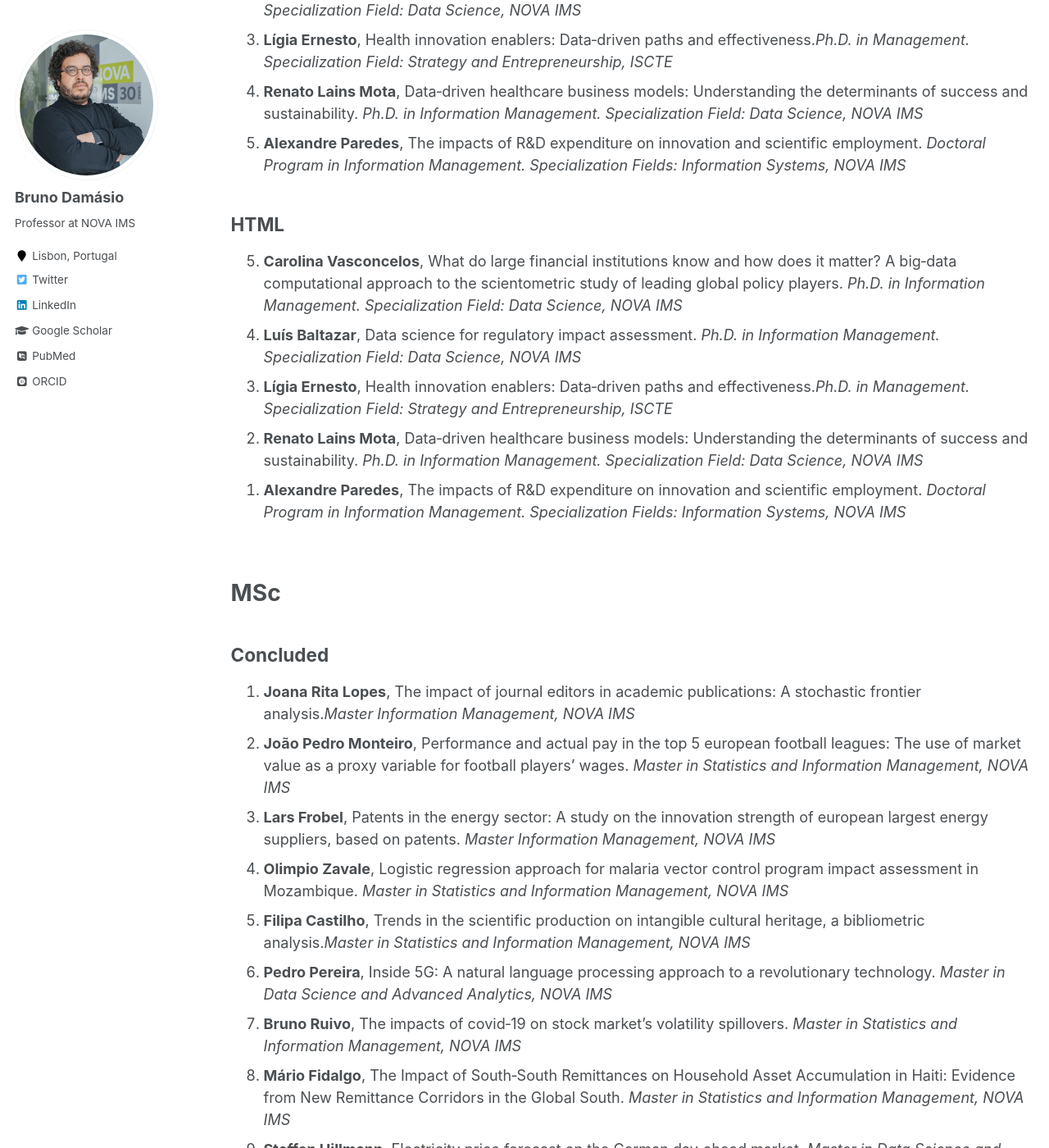
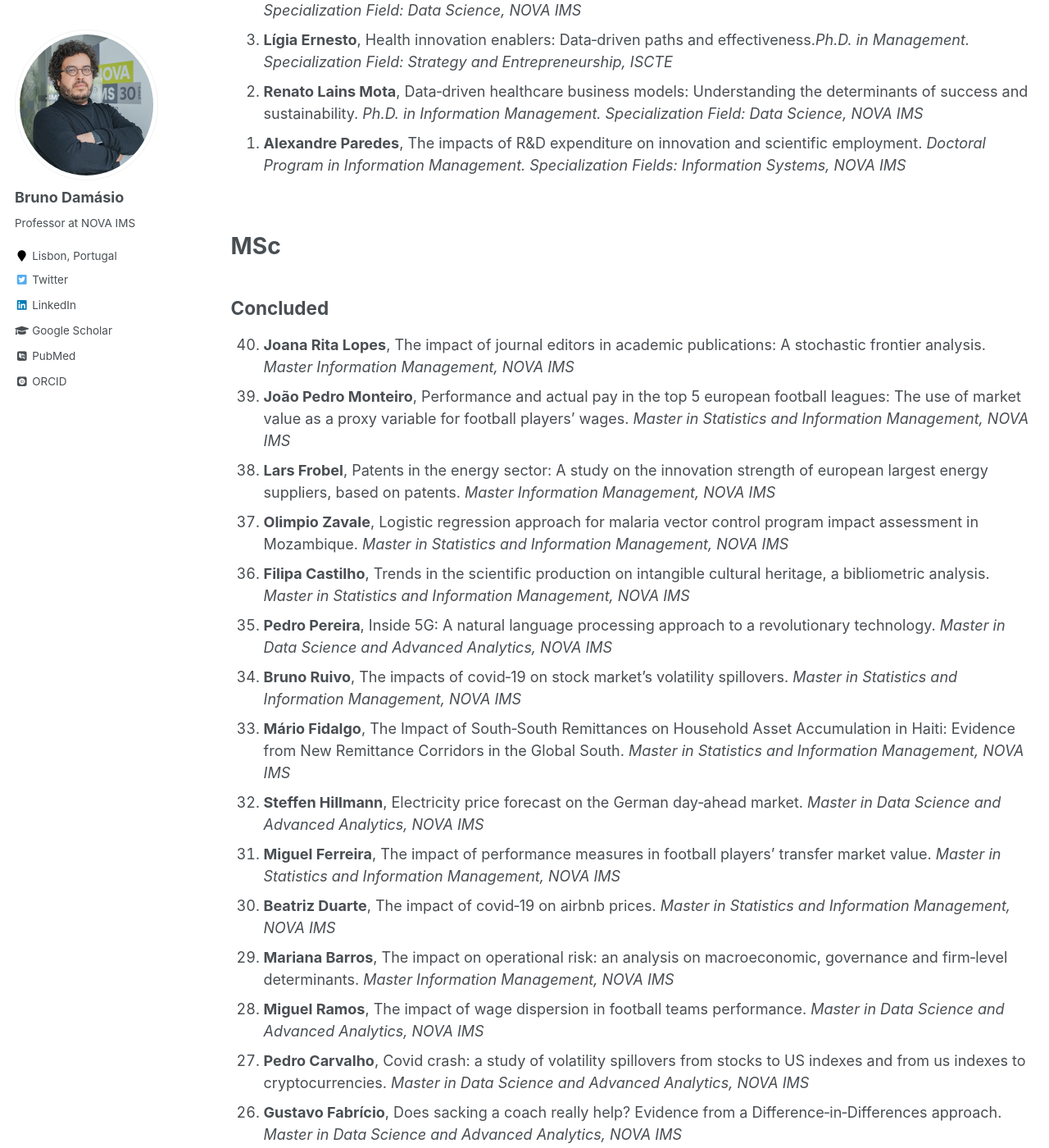
Before and after one commit to damasiob/damasiob.github.io, a Jekyll site: the page built from _pages/orietation.md, in a window 1280 px wide and 1400 px high, scrolled down 456 px. Shown: the whole window at 82% size. Built offline with Jekyll 4.4.1, drawn with Linux system fonts in a browser that asks for light colours; some web fonts are replaced; part of the change alters nothing that is shown; some of the changed text lies outside the part shown.

Commit message:
Update orietation.md

```diff
--- a/_pages/orietation.md
+++ b/_pages/orietation.md
@@ -17,16 +17,6 @@ PhD
 Ongoing
 ----
 
-  1. **Carolina Vasconcelos**, What do large financial institutions know and how does it matter? A
-big‑data computational approach to the scientometric study of leading global policy players. *Ph.D. in Information Management. Specialization Field: Data Science, NOVA IMS*
-  2. **Luís Baltazar**, Data science for regulatory impact assessment. *Ph.D. in Information Management. Specialization Field: Data Science, NOVA IMS*
-  3. **Lígia Ernesto**, Health innovation enablers: Data‑driven paths and effectiveness.*Ph.D. in Management. Specialization Field: Strategy and Entrepreneurship, ISCTE*
-  4. **Renato Lains Mota**, Data‑driven healthcare business models: Understanding the determinants
-of success and sustainability. *Ph.D. in Information Management. Specialization Field: Data Science, NOVA IMS*
-  5. **Alexandre Paredes**, The impacts of R&D expenditure on innovation and scientific employment. *Doctoral Program in Information Management. Specialization Fields: Information Systems, NOVA IMS*
-
-HTML
-----
 <ol reversed>
   <li><b>Carolina Vasconcelos</b>, What do large financial institutions know and how does it matter? A
 big‑data computational approach to the scientometric study of leading global policy players. <i>Ph.D. in Information Management. Specialization Field: Data Science, NOVA IMS</i></li>
@@ -45,47 +35,84 @@ MSc
 Concluded
 ---
 
-  1. **Joana Rita Lopes**, The impact of journal editors in academic publications: A stochastic frontier analysis.*Master Information Management, NOVA IMS*
-  2. **João Pedro Monteiro**, Performance and actual pay in the top 5 european football leagues: The use of market value as a proxy variable for football players’ wages. *Master in Statistics and Information Management, NOVA IMS*
-  3. **Lars Frobel**, Patents in the energy sector: A study on the innovation strength of european
-largest energy suppliers, based on patents. *Master Information Management, NOVA IMS*
- 4. **Olimpio Zavale**, Logistic regression approach for malaria vector control program impact assessment in Mozambique. *Master in Statistics and Information Management, NOVA IMS*
- 5. **Filipa Castilho**, Trends in the scientific production on intangible cultural heritage, a bibliometric analysis.*Master in Statistics and Information Management, NOVA IMS*
- 6. **Pedro Pereira**, Inside 5G: A natural language processing approach to a revolutionary technology. *Master in Data Science and Advanced Analytics, NOVA IMS*
- 7. **Bruno Ruivo**, The impacts of covid‑19 on stock market’s volatility spillovers. *Master in Statistics and Information Management, NOVA IMS*
- 8. **Mário Fidalgo**, The Impact of South‑South Remittances on Household Asset Accumulation in Haiti: Evidence from New Remittance Corridors in the Global South. *Master in Statistics and Information Management, NOVA IMS*
- 9. **Steffen Hillmann**, Electricity price forecast on the German day‑ahead market. *Master in Data Science and Advanced Analytics, NOVA IMS*
- 10. **Miguel Ferreira**, The impact of performance measures in football players’ transfer market value. *Master in Statistics and Information Management, NOVA IMS*
- 11. **Beatriz Duarte**, The impact of covid‑19 on airbnb prices. *Master in Statistics and Information Management, NOVA IMS*
- 12. **Mariana Barros**, The impact on operational risk: an analysis on macroeconomic, governance and firm‑level determinants. *Master Information Management, NOVA IMS*
- 13. **Miguel Ramos**, The impact of wage dispersion in football teams performance. *Master in Data Science and Advanced Analytics, NOVA IMS*
- 14. **Pedro Carvalho**, Covid crash: a study of volatility spillovers from stocks to US indexes and from us indexes to cryptocurrencies. *Master in Data Science and Advanced Analytics, NOVA IMS*
- 15. **Gustavo Fabrício**, Does sacking a coach really help? Evidence from a Difference‑in‑Differences approach. *Master in Data Science and Advanced Analytics, NOVA IMS*
- 16. **Gabriel Ravi**, Break on through (to the other side) of political connections: An exploratory empirical analysis of portuguese companies. *Master in Data Science and Advanced Analytics, NOVA IMS*
- 17. **Maria Machado**, The editor conundrum: Using editormetrics to map and measure the networks of brokerage of telecommunications journals. *Master in Statistics and Information Management, NOVA IMS*
- 18. **Bruna Ribeiro**, A taxonomy of the non‑financial firms based on framework regulation costs: Evidence from Portugal. * *Master in Statistics and Information Management, NOVA IMS*
- 19. **Catarina Cardoso**, The scientometric evolution of the ”Network Society”: Mapping and tracing the influence of a concept. *Master in Statistics and Information Management, NOVA IMS*
- 20. **Pedro Mota**, Assessing covid‑19 impact on user opinion towards videogames: Sentiment analysis and structural break detection on steam data. *Master Information Management, NOVA IMS*
- 21. **Catarina Ferreira**, The impact of political cycles’ changes on local public procurement: evidence from Portuguese municipalities. *Master in Statistics and Information Management, NOVA IMS*
- 22. **Teresa Trindade**, Bunching below thresholds: Evidence from Portugal. *Master in Data Science and Advanced Analytics, NOVA IMS*
- 23. **Alsenvitor Nascimento**, Application of machine learning to predict quality of portuguese wine based on sensory preferences. *Master Information Management, NOVA IMS*
- 24. **Joana Sousa**, An exploratory study on the economic impacts of wildfires in Portugal. *Master in Statistics and Information Management, NOVA IMS*
- 25. **Carolina Vasconcelos**, Generalized multivariate Markov chains: Estimation, inference and implementation in R. *Master in Applied Econometrics and Forecasting, ISEG*
- 26. **Bruno Rodrigues**, Effects of terrorism on tourism demand: Local projections approach. *Master in Statistics and Information Management, NOVA IMS*
- 27. **Sara Maciel**, Aplicação da teoria das cadeias de Markov ao estudo bibliométrico: O caso da produção científica dos bancos centrais. *Master in Statistics and Information Management, NOVA IMS*
- 28. **Helena Vilela**, Crisis and toxic consumption in oecd countries: Local projections and the health‑banking interdependencies. *Master in Statistics and Information Management, NOVA IMS*
- 29. **Filipe Silva**, Does performance exclusively determine the value from shirt sponsorship in football? *Master in Statistics and Information Management, NOVA IMS*
- 30. **Helena Alves**, GDPR In Portugal: Analysis on citizens’ perception about privacy. *Master Information Management, NOVA IMS*
- 31. **Berk Munger**, General additive model implementation for Germany real estate market. *Master in Data Science and Advanced Analytics, NOVA IMS*
- 32. **Carlota Oliveira**, The resilience of higher education enrollment to banking crises. *Master Mathematical Finance, ISEG*
- 33. **Inês Rodrigues**, Financial crises meet society: Economic turmoil and societal stress through a local projection approach. *Master Mathematical Finance, ISEG*
- 34. **António Curado**, Scaling behavior of public procurement activity. *Master in Data Science and Advanced Analytics, NOVA IMS*
- 35. **João Paulo Raposo**, Use of pembrolizumab and nivolumab in non‑small cell lung cancer: A cost‑effectiveness study. *Master Information Management, NOVA IMS*
- 36. **Rodrigo Ataíde**, Gestão de informação num contexto de transformação do negócio. *Master Information Management, NOVA IMS*
- 37. **Carlotta Lehmann**, Driving the transition to a circular economy: Evidence from the European Union. *Master Information Management, NOVA IMS*
- 38. **Filipa Almeida**, Loan modifications and risk of default: A Markov chains approach. *Master in Statistics and Information Management, NOVA IMS*
- 39. **Pauline Rosado**, O crescimento económico e as emissões de CO2. *Master in Quantitative Methods for Decision‑making in Economics and Business, ISEG*
- 40. **Diogo Martins**, Do labour market reforms pay off? Unemployment and capital accumulation in Portugal. *Master in Monetary and Financial Economics, ISEG*
+<ol reversed>
+  <li><b>Joana Rita Lopes</b>, The impact of journal editors in academic publications: A stochastic frontier analysis. <i>Master Information Management, NOVA IMS</i></li>
+  <li><b>João Pedro Monteiro</b>, Performance and actual pay in the top 5 european football leagues: The use of market value as a proxy variable for football players’ wages. <i>Master in Statistics and Information Management, NOVA IMS</i></li>
+<li><b>Lars Frobel</b>, Patents in the energy sector: A study on the innovation strength of european
+largest energy suppliers, based on patents. <i>Master Information Management, NOVA IMS</i></li>
+
+<li><b>Olimpio Zavale</b>, Logistic regression approach for malaria vector control program impact assessment in Mozambique. <i>Master in Statistics and Information Management, NOVA IMS</i></li>
+
+<li><b>Filipa Castilho</b>, Trends in the scientific production on intangible cultural heritage, a bibliometric analysis. <i>Master in Statistics and Information Management, NOVA IMS</i></li>
+
+<li><b>Pedro Pereira</b>, Inside 5G: A natural language processing approach to a revolutionary technology. <i>Master in Data Science and Advanced Analytics, NOVA IMS</i></li>
+
+<li><b>Bruno Ruivo</b>, The impacts of covid‑19 on stock market’s volatility spillovers. <i>Master in Statistics and Information Management, NOVA IMS</i></li>
+
+<li><b>Mário Fidalgo</b>, The Impact of South‑South Remittances on Household Asset Accumulation in Haiti: Evidence from New Remittance Corridors in the Global South. <i>Master in Statistics and Information Management, NOVA IMS</i></li>
+
+<li><b>Steffen Hillmann</b>, Electricity price forecast on the German day‑ahead market. <i>Master in Data Science and Advanced Analytics, NOVA IMS</i></li>
+
+<li><b>Miguel Ferreira</b>, The impact of performance measures in football players’ transfer market value. <i>Master in Statistics and Information Management, NOVA IMS</i></li>
+
+<li><b>Beatriz Duarte</b>, The impact of covid‑19 on airbnb prices. <i>Master in Statistics and Information Management, NOVA IMS</i></li>
+<li><b>Mariana Barros</b>, The impact on operational risk: an analysis on macroeconomic, governance and firm‑level determinants. <i>Master Information Management, NOVA IMS</i></li>
+
+<li><b>Miguel Ramos</b>, The impact of wage dispersion in football teams performance. <i>Master in Data Science and Advanced Analytics, NOVA IMS</i></li>
+<li><b>Pedro Carvalho</b>, Covid crash: a study of volatility spillovers from stocks to US indexes and from us indexes to cryptocurrencies. <i>Master in Data Science and Advanced Analytics, NOVA IMS</i></li>
+
+<li><b>Gustavo Fabrício</b>, Does sacking a coach really help? Evidence from a Difference‑in‑Differences approach. <i>Master in Data Science and Advanced Analytics, NOVA IMS</i></li>
+
+<li><b>Gabriel Ravi</b>, Break on through (to the other side) of political connections: An exploratory empirical analysis of portuguese companies. <i>Master in Data Science and Advanced Analytics, NOVA IMS</i></li>
+
+<li><b>Maria Machado</b>, The editor conundrum: Using editormetrics to map and measure the networks of brokerage of telecommunications journals. <i>Master in Statistics and Information Management, NOVA IMS</i></li>
+<li><b>Bruna Ribeiro</b>, A taxonomy of the non‑financial firms based on framework regulation costs: Evidence from Portugal. <i>Master in Statistics and Information Management, NOVA IMS</i></li>
+
+<li><b>Catarina Cardoso</b>, The scientometric evolution of the ”Network Society”: Mapping and tracing the influence of a concept. <i>Master in Statistics and Information Management, NOVA IMS</i></li>
+
+<li><b>Pedro Mota</b>, Assessing covid‑19 impact on user opinion towards videogames: Sentiment analysis and structural break detection on steam data. <i>Master Information Management, NOVA IMS</i></li>
+
+<li><b>Catarina Ferreira</b>, The impact of political cycles’ changes on local public procurement: evidence from Portuguese municipalities. <i>Master in Statistics and Information Management, NOVA IMS</i></li>
+<li><b>Teresa Trindade</b>, Bunching below thresholds: Evidence from Portugal. <i>Master in Data Science and Advanced Analytics, NOVA IMS</i></li>
+
+<li><b>Alsenvitor Nascimento</b>, Application of machine learning to predict quality of portuguese wine based on sensory preferences. <i>Master Information Management, NOVA IMS</i></li>
+
+<li><b>Joana Sousa</b>, An exploratory study on the economic impacts of wildfires in Portugal. <i>Master in Statistics and Information Management, NOVA IMS</i></li>
+
+<li><b>Carolina Vasconcelos</b>, Generalized multivariate Markov chains: Estimation, inference and implementation in R. <i>Master in Applied Econometrics and Forecasting, ISEG</i></li>
+
+<li><b>Bruno Rodrigues</b>, Effects of terrorism on tourism demand: Local projections approach. <i>Master in Statistics and Information Management, NOVA IMS</i></li>
+
+<li><b>Sara Maciel</b>, Aplicação da teoria das cadeias de Markov ao estudo bibliométrico: O caso da produção científica dos bancos centrais. <i>Master in Statistics and Information Management, NOVA IMS</i></li>
+
+<li><b>Helena Vilela</b>, Crisis and toxic consumption in oecd countries: Local projections and the health‑banking interdependencies. <i>Master in Statistics and Information Management, NOVA IMS</i></li>
+
+<li><b>Filipe Silva</b>, Does performance exclusively determine the value from shirt sponsorship in football? <i>Master in Statistics and Information Management, NOVA IMS</i></li>
+
+<li><b>Helena Alves</b>, GDPR In Portugal: Analysis on citizens’ perception about privacy. <i>Master Information Management, NOVA IMS</i></li>
+
+<li><b>Berk Munger</b>, General additive model implementation for Germany real estate market. <i>Master in Data Science and Advanced Analytics, NOVA IMS</i></li>
+
+<li><b>Carlota Oliveira</b>, The resilience of higher education enrollment to banking crises. <i>Master Mathematical Finance, ISEG</i></li>
+
+<li><b>Inês Rodrigues</b>, Financial crises meet society: Economic turmoil and societal stress through a local projection approach. <i>Master Mathematical Finance, ISEG</i></li>
+
+ <li><b>António Curado</b>, Scaling behavior of public procurement activity. <i>Master in Data Science and Advanced Analytics, NOVA IMS</i></li>
+
+<li><b>João Paulo Raposo</b>, Use of pembrolizumab and nivolumab in non‑small cell lung cancer: A cost‑effectiveness study. <i>Master Information Management, NOVA IMS</i></li>
+
+
+<li><b>Rodrigo Ataíde</b>, Gestão de informação num contexto de transformação do negócio. <i>Master Information Management, NOVA IMS</i></li>
+
+<li><b>Carlotta Lehmann</b>, Driving the transition to a circular economy: Evidence from the European Union. <i>Master Information Management, NOVA IMS</i></li>
+
+<li><b>Filipa Almeida</b>, Loan modifications and risk of default: A Markov chains approach. <i>Master in Statistics and Information Management, NOVA IMS</i></li>
+
+<li><b>Pauline Rosado</b>, LO crescimento económico e as emissões de CO2. <i>Master in Quantitative Methods for Decision‑making in Economics and Business, ISEG</i></li>
+
+<li><b>Diogo Martins</b>, Do labour market reforms pay off? Unemployment and capital accumulation in Portugal. <i>Master in Monetary and Financial Economics, ISEG</i></li>
+
+</ol>
 
 Ongoing
 ---
```
